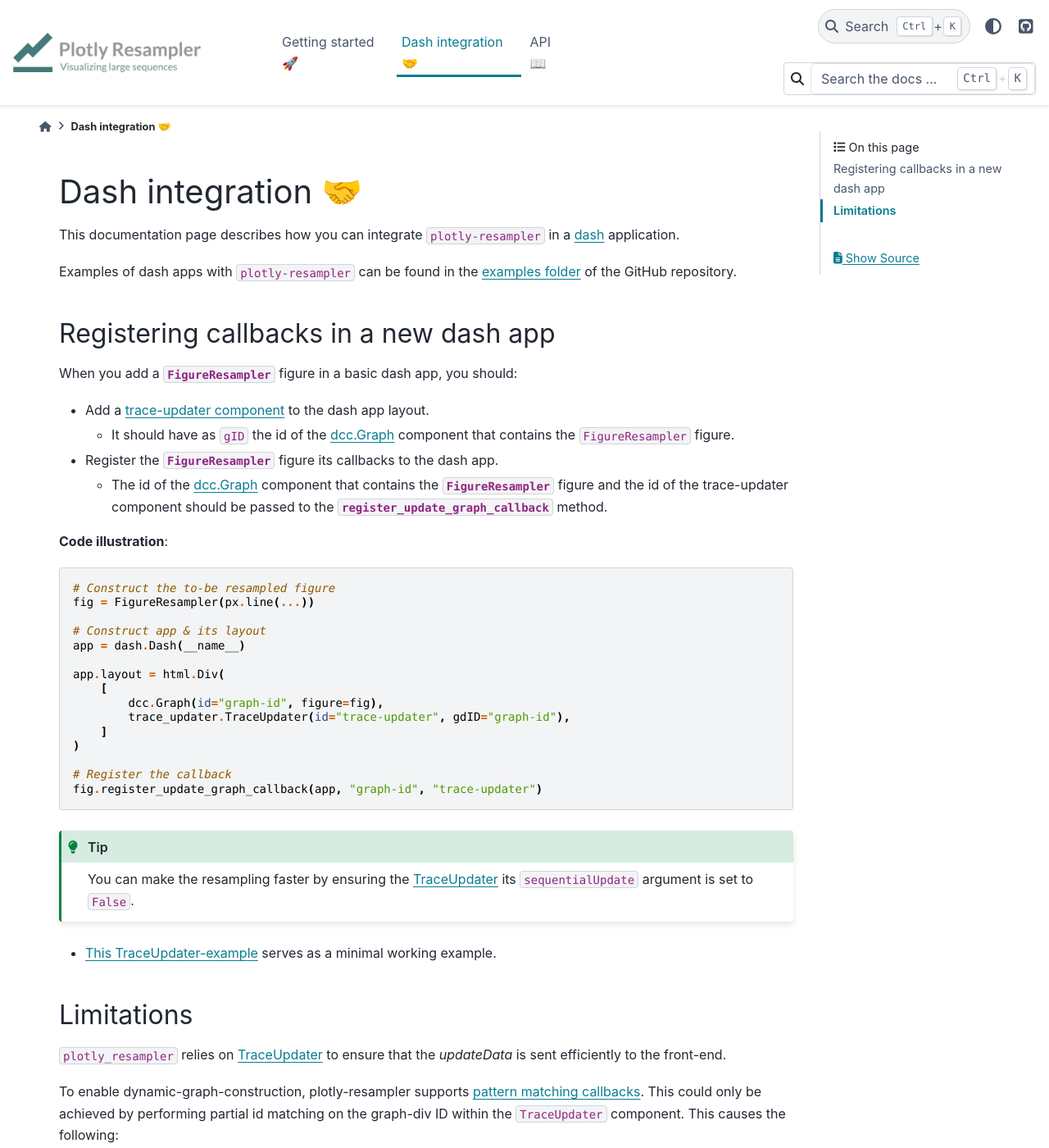
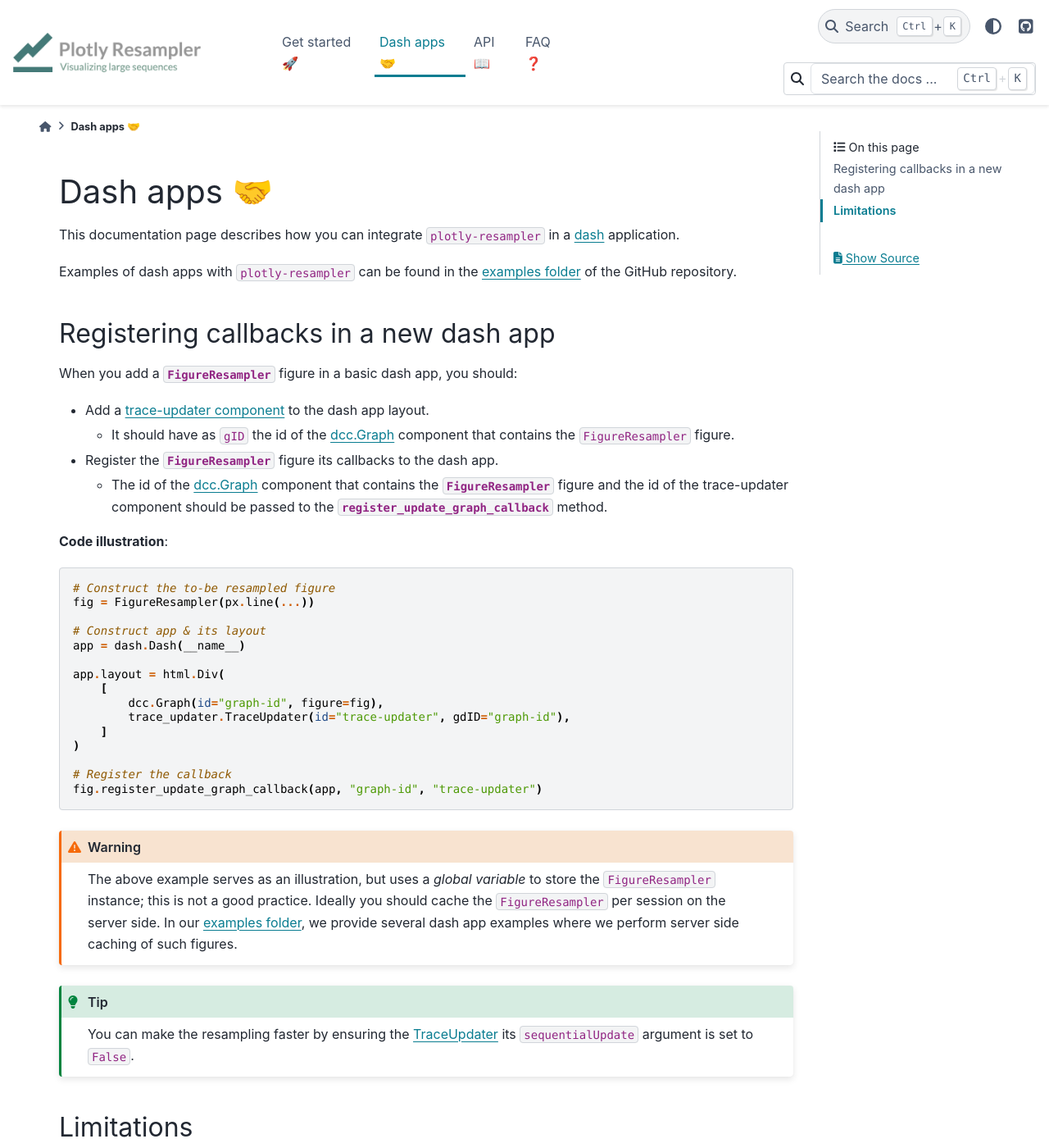
Before and after one commit to predict-idlab/plotly-resampler, a Sphinx documentation site: the page built from docs/sphinx/dash_app_integration.rst, in a window 1280 px wide and 1400 px high. Shown: the whole window at 82% size. Built offline with Sphinx 7.4.7 and the PyData theme 0.15.4, drawn with Linux system fonts in a browser that asks for light colours; some of the changed text lies outside the part shown.

Commit message:
:fire: updating docs

```diff
--- a/docs/sphinx/dash_app_integration.rst
+++ b/docs/sphinx/dash_app_integration.rst
@@ -7,8 +7,8 @@
 
 
 
-Dash integration 🤝
-===================
+Dash apps 🤝
+============
 
 This documentation page describes how you can integrate ``plotly-resampler`` in a `dash <https://dash.plotly.com/>`_ application.
 
@@ -48,15 +48,18 @@ When you add a :class:`FigureResampler <plotly_resampler.figure_resampler.Figure
     fig.register_update_graph_callback(app, "graph-id", "trace-updater")
 
 
+.. warning::
+
+    The above example serves as an illustration, but uses a *global variable* to store the ``FigureResampler`` instance; this is not a good practice.
+    Ideally you should cache the ``FigureResampler`` per session on the server side.
+    In our `examples folder <https://github.com/predict-idlab/plotly-resampler/tree/main/examples>`_, we provide several dash app examples where we perform server side caching of such figures.
+
+
 .. tip::
 
     You can make the resampling faster by ensuring the
     `TraceUpdater <https://github.com/predict-idlab/trace-updater>`_ its
     ``sequentialUpdate`` argument is set to ``False``.
-
-
-* `This TraceUpdater-example <https://github.com/predict-idlab/trace-updater/blob/master/usage.py>`_ serves as a minimal working example.
-
 
 Limitations
 -----------
--- a/docs/sphinx/getting_started.rst
+++ b/docs/sphinx/getting_started.rst
@@ -1,8 +1,8 @@
 .. role:: raw-html(raw)
    :format: html
 
-Getting started 🚀
-==================
+Get started 🚀
+==============
 
 ``plotly-resampler`` serves two main **modules**:
 
--- a/docs/sphinx/index.rst
+++ b/docs/sphinx/index.rst
@@ -40,8 +40,8 @@ As shown in the demo above, ``plotly-resampler`` maintains its interactiveness o
 
    getting_started
    dash_app_integration
-
    api_reference
+   FAQ
 
 
 
```
Also changed, not shown: other parts of docs/sphinx/getting_started.rst (+1 -1 lines), docs/sphinx/FAQ.rst (added, +68 -0 lines).
